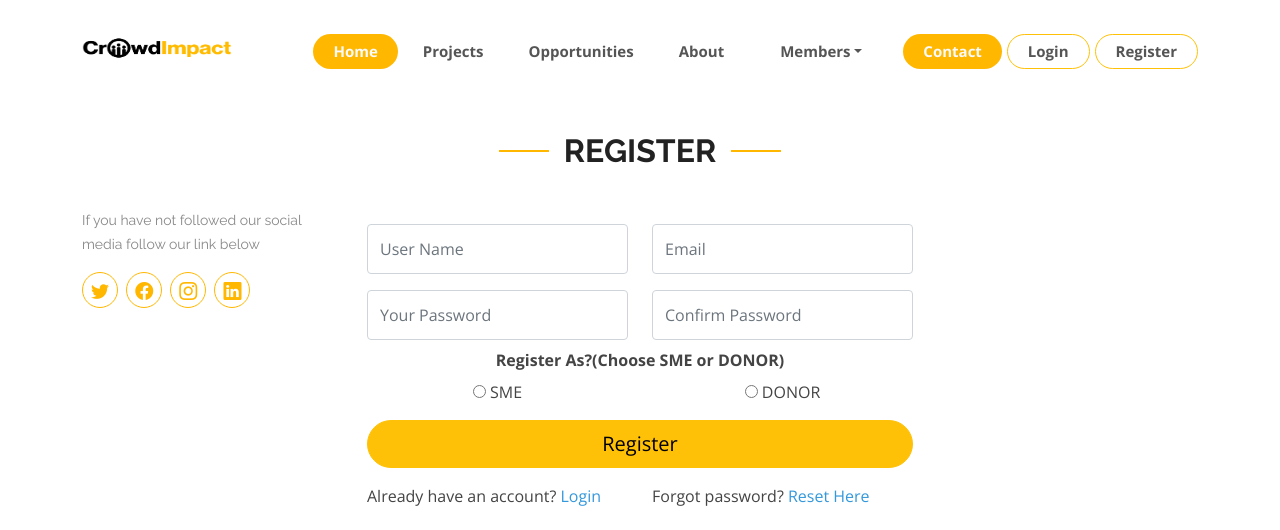
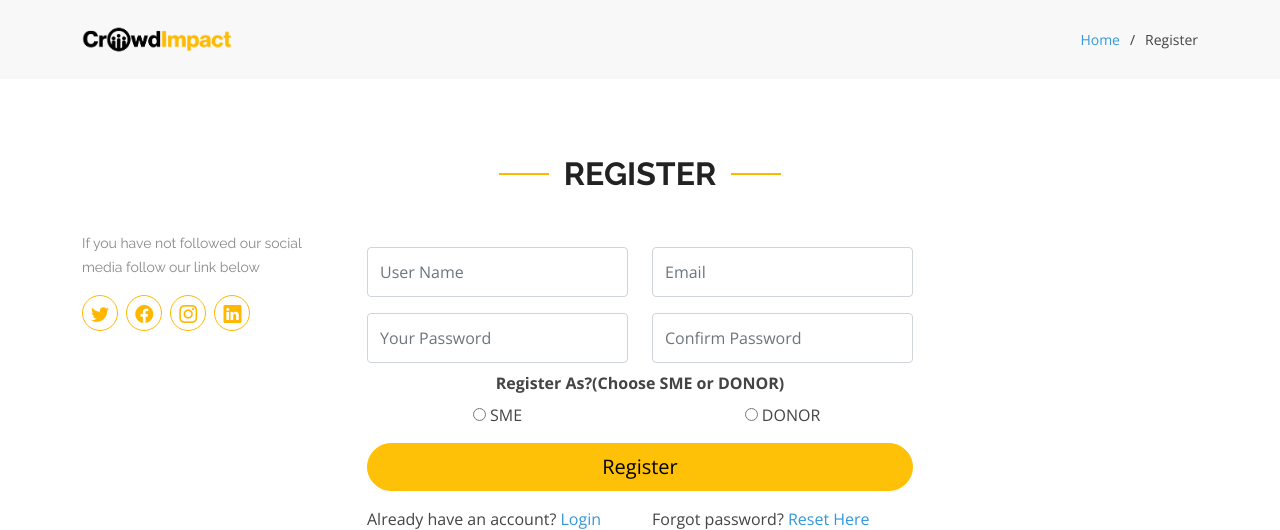
Before and after one commit to isayaeli/crowdfundr, a Django app: page /register in a window 1280 px wide. Shown: the top 530 px of the page. Run offline with Django 3.2, Linux system fonts and the light colour scheme; some libraries are stand-ins or nearby versions.

Commit message:
updating nav on a login and register

```diff
--- a/templates/userauth/login.html
+++ b/templates/userauth/login.html
@@ -6,7 +6,7 @@
 
   <main id="main">
     <!-- ======= Breadcrumbs Section ======= -->
-    <section class="breadcrumbs mt-3 mb-3">
+    <section class="breadcrumbs mt-0 mb-3">
       <div class="container">
 
         <div class="d-flex justify-content-between align-items-center">
--- a/templates/userauth/register.html
+++ b/templates/userauth/register.html
@@ -1,21 +1,23 @@
 {% extends 'base.html' %}
 {% load static %}
+{% block header %}
+{% endblock header %}
 {% block contents %}
 
   <main id="main">
     <!-- ======= Breadcrumbs Section ======= -->
-    <section class="breadcrumbs mt-3 mb-3">
-      <!-- <div class="container">
+    <section class="breadcrumbs mt-0 mb-3">
+      <div class="container">
 
         <div class="d-flex justify-content-between align-items-center">
-          <h2>Authentication</h2>
+          <h2><a href="{% url 'home' %}"><img src="{% static 'assets/img/logo.png' %}" style="height: 70x;width: 150px;" alt="" class="img-fluid"></a></h2>
           <ol>
             <li><a href="{% url 'home' %}">Home</a></li>
-            <li>Login</li>
+            <li>Register</li>
           </ol>
         </div>
 
-      </div> -->
+      </div>
     </section><!-- End Breadcrumbs Section -->
 
     <!-- ======= Contact Section ======= -->
```
